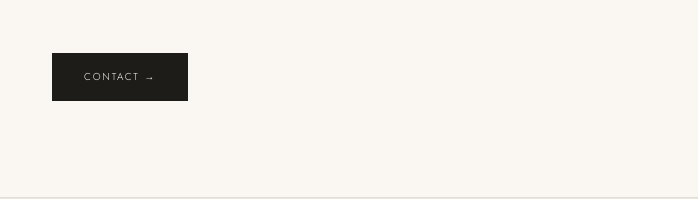
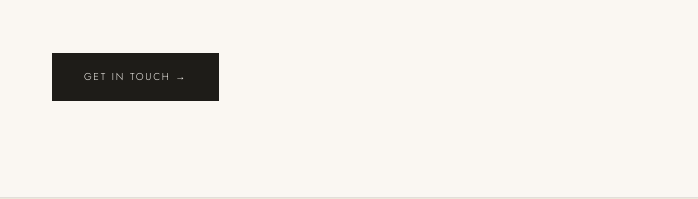
Before and after one commit to emrdiamente/portfolio, a plain HTML site: page index.html in a window 1280 px wide. Shown: the part 602-801 px from the top of the page, 0-698 px from the left. Drawn offline with nearby package versions, Linux system fonts and the light colour scheme; a web font is replaced by a local one.

Commit message:
Change 'Contact' link text to 'Get In Touch'

```diff
--- a/index.html
+++ b/index.html
@@ -339,7 +339,7 @@
     <p class="hero-intro">
 I am a real estate marketing specialist currently working at Edward Rose & Sons, where I oversee portfolio-level marketing strategy across 35 Class A through C multifamily assets. My work aligns digital performance, brand positioning, and revenue objectives within a large-scale owner-operator environment. With a foundation in single-family and a management degree from the Indiana University, I approach marketing as an operating function grounded in creativity, systems thinking, and measurable outcomes.</p>
     <div class="hero-actions">
-  <a href="#contact" class="btn-primary">Contact →</a>
+  <a href="#contact" class="btn-primary">Get In Touch →</a>
     </div>
   </div>
   <div class="hero-right">
```
